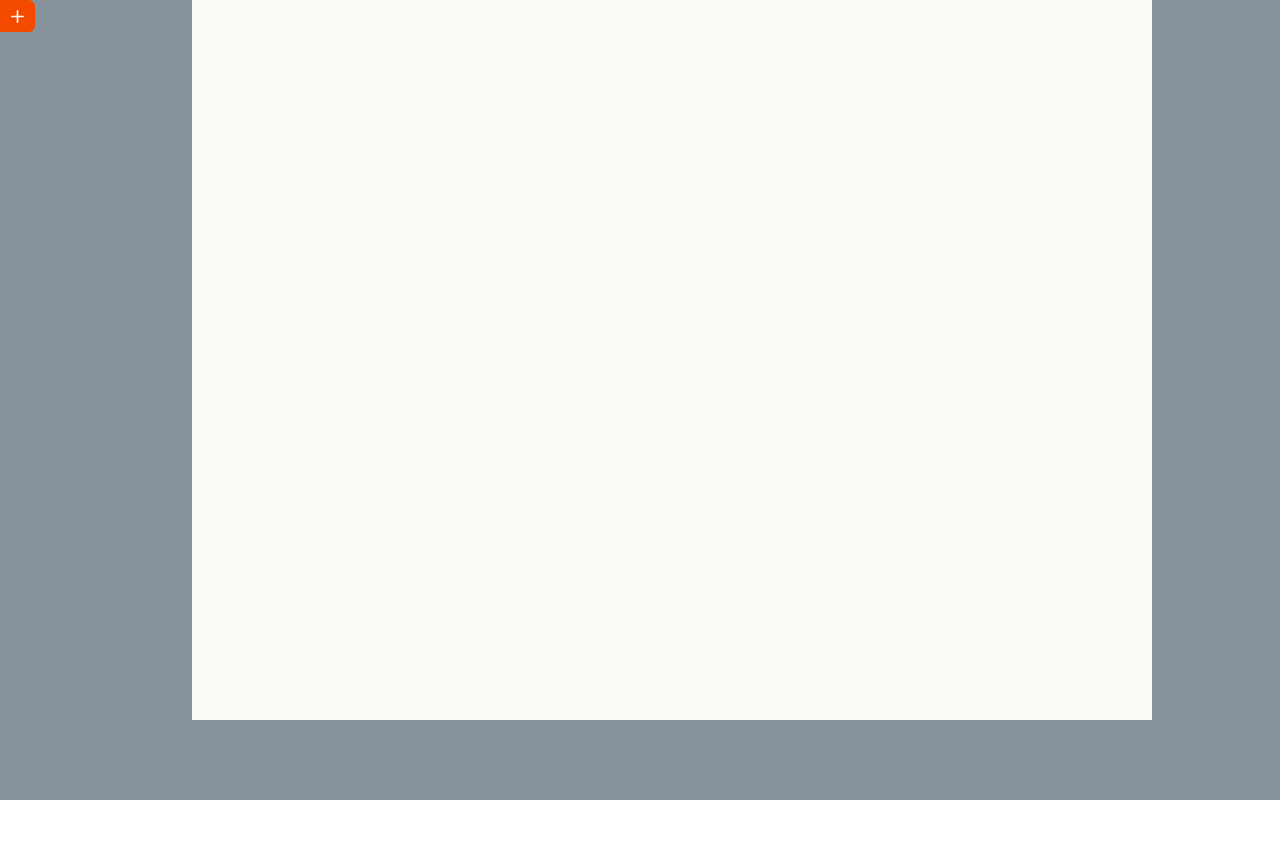
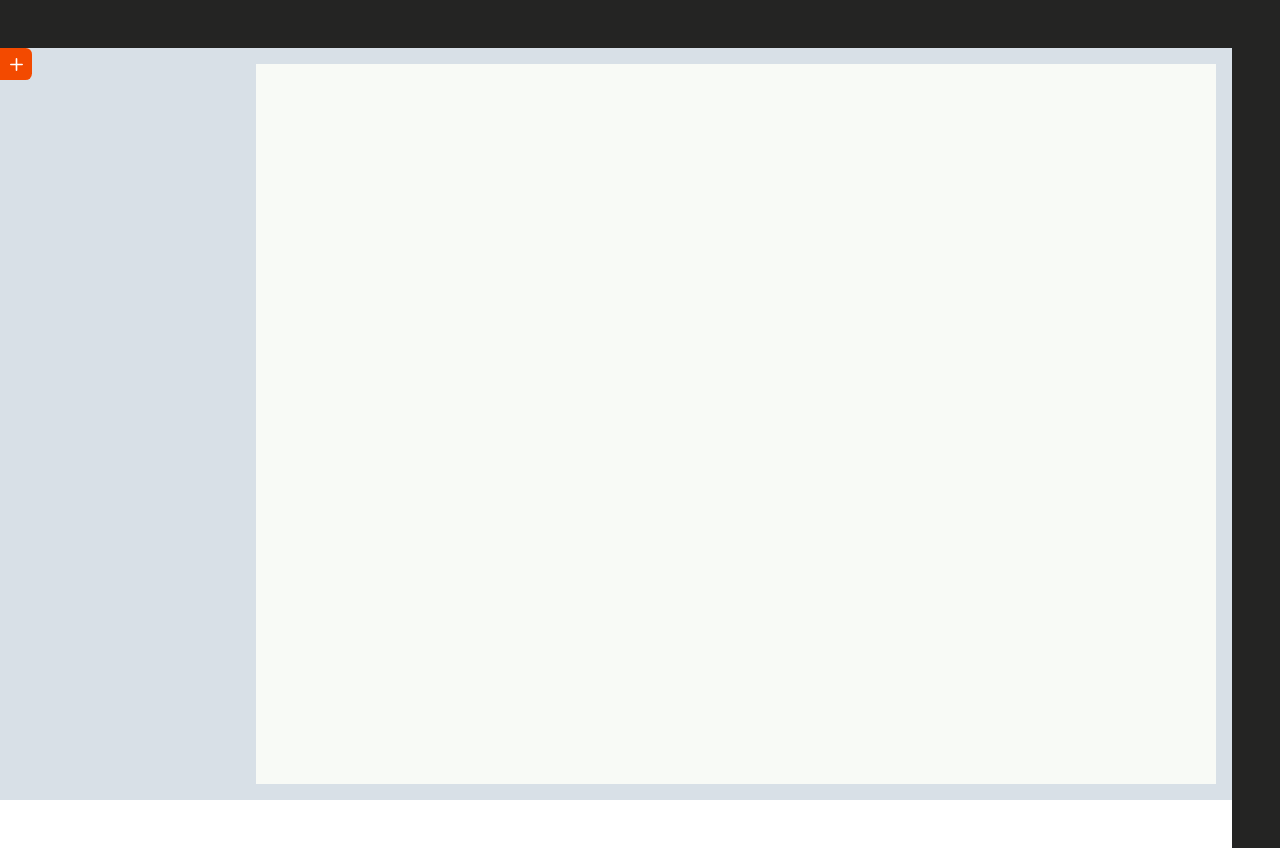
Before and after one commit to liznomura/wirefly, a React app: page / in a window 1280 px wide. Before the commit the page ends 800 px from the top, so only its background shows below. Built offline with nearby package versions, Linux system fonts and the light colour scheme.

Commit message:
added header and right bar

```diff
--- a/src/containers/App/index.js
+++ b/src/containers/App/index.js
@@ -1,6 +1,8 @@
 import React, { Component } from 'react';
 import { connect } from 'react-redux';
+import Header from '../Header';
 import Toolbar from '../Toolbar';
+import RightBar from '../RightBar';
 import Canvas from '../Canvas';
 
 
@@ -9,7 +11,9 @@ class App extends Component {
   render() {
     return (
       <div className="app">
+        <Header />
         <Toolbar />
+        <RightBar />
         <Canvas containers={this.props.containers} />
       </div>
     );
--- /dev/null
+++ b/src/containers/Header/index.js
@@ -0,0 +1,11 @@
+import React, { Component } from 'react';
+
+class Header extends Component {
+  render() {
+    return (
+      <div className="header"/>
+      );
+  }
+}
+
+export default Header;
--- /dev/null
+++ b/src/containers/RightBar/index.js
@@ -0,0 +1,9 @@
+import React, { Component } from 'react';
+
+class RightBar extends Component {
+  render() {
+    return <div className="rightbar" />;
+  }
+}
+
+export default RightBar;
--- a/src/scss/index.scss
+++ b/src/scss/index.scss
@@ -49,27 +49,38 @@ body,
   background: pink;
 }
 
+.header {
+  position: absolute;
+  display: flex;
+  height: 3rem;
+  width: 100%;
+  background: $blk;
+  color: $platinum;
+  text-transform: uppercase;
+  box-sizing: content-box;
+}
+
 .toolbar {
   display: inline-block;
   position: absolute;
+  top: 3rem;
   left: -13rem;
-  text-transform: uppercase;
   width: 13rem;
   height: 100%;
   background: $blk;
   font-size: 12px;
   text-align: center;
+  text-transform: uppercase;
   transition: left 0.2s;
 }
 
 .menu {
   position: absolute;
   display: block;
-  vertical-align: middle;
   height: auto;
   width: 2rem;
   right: -2rem;
-  top: 0;
+  top: 0rem;
   padding: 0;
   color: $offwhite;
   background: transparent;
@@ -137,9 +148,18 @@ body,
   }
 }
 
+.rightbar {
+  position: absolute;
+  right: 0;
+  top: 3rem;
+  width: 3rem;
+  height: 100%;
+  background: $blk;
+}
+
 .canvas {
   vertical-align: middle;
-  background: $dark-grey;
+  background: $light-grey;
   height: 100%;
   width: 100%;
 }
@@ -147,8 +167,8 @@ body,
 .pageEl {
   display: flex;
   background: $offwhite;
-  margin-top: auto 0;
-  margin-left: 15%;
+  margin-top: 4rem;
+  margin-left: 16rem;
   height: 90%;
   width: 60rem;
 }
```
Also changed, not shown: src/index.css.
